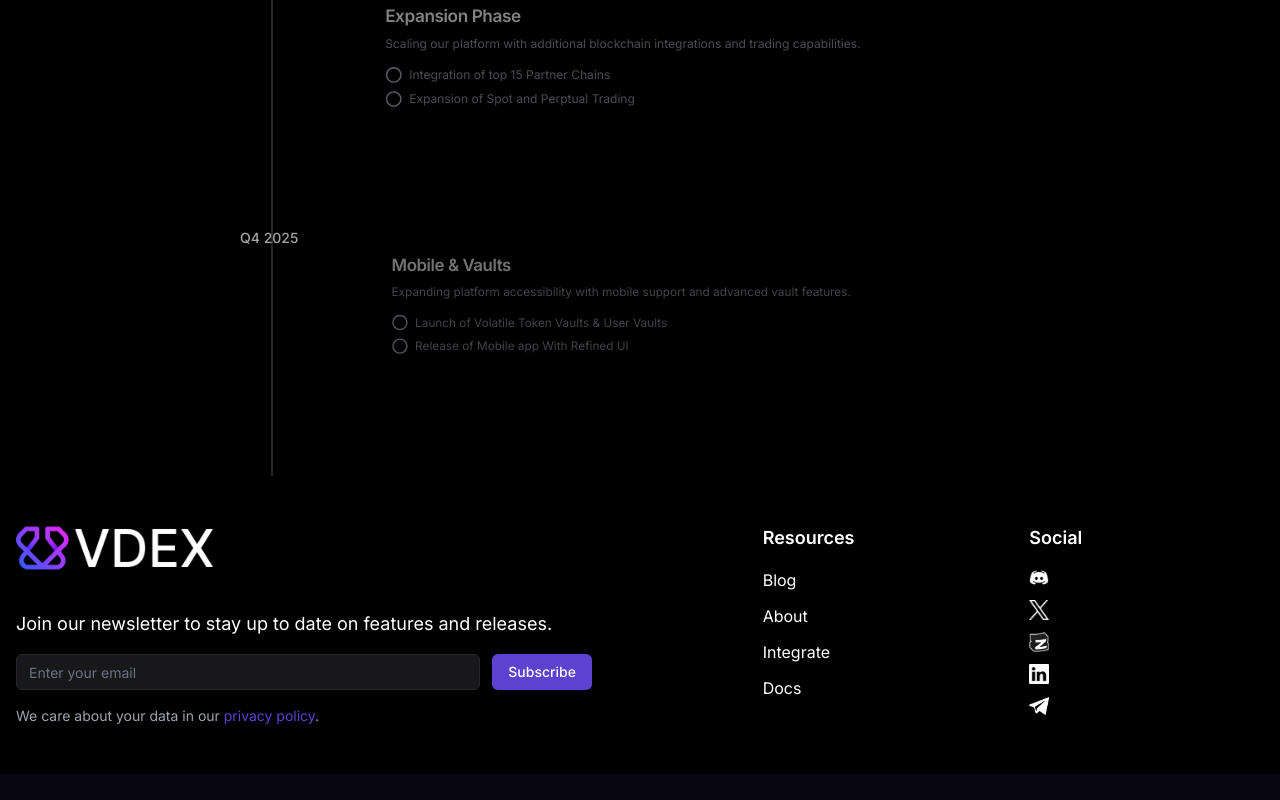
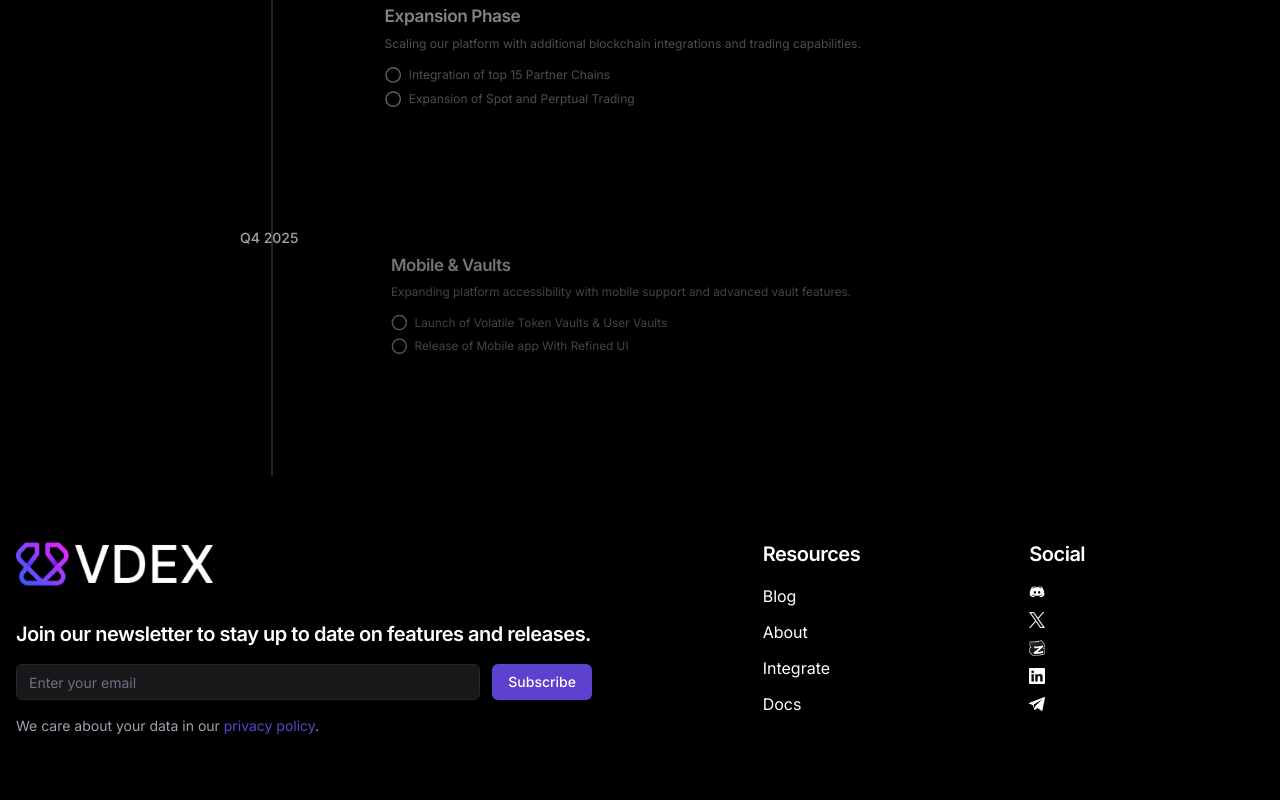
Before and after one commit to JoseBetancourt5/vdex.trade, a Next.js app: page / in a window 1280 px wide. Shown: the part 4695-5495 px from the top of the page. Before the commit the page ends 5469 px from the top, so only its background shows below. Built offline with nearby package versions, Linux system fonts and the light colour scheme.

Commit message:
Clean up and add links to the footer

```diff
--- a/src/components/footer.tsx
+++ b/src/components/footer.tsx
@@ -3,14 +3,15 @@ import Link from "next/link";
 
 import { Button } from "@/components/ui/button";
 import { Input } from "@/components/ui/input";
+import { Heading, Text } from "@/components/ui/typography";
 
 export function Footer() {
   return (
-    <footer className="bg-black py-12 w-full text-white">
+    <footer className="bg-black py-12 md:py-16 w-full">
       <div className="mx-auto px-4 container">
         <div className="gap-8 grid grid-cols-1 lg:grid-cols-12">
           {/* Logo and Newsletter Section */}
-          <div className="space-y-8 lg:col-span-7">
+          <div className="flex flex-col gap-8 lg:col-span-7">
             <Link href="/" className="inline-block">
               <Image
                 src="/vdex-logo.png"
@@ -20,10 +21,10 @@ export function Footer() {
                 className="w-auto h-12"
               />
             </Link>
-            <div className="space-y-4 max-w-xl">
-              <h3 className="text-lg">
+            <div className="flex flex-col gap-4 max-w-xl">
+              <Heading variant="h3" size="lg">
                 Join our newsletter to stay up to date on features and releases.
-              </h3>
+              </Heading>
               <div className="flex gap-3">
                 <Input
                   type="email"
@@ -32,13 +33,13 @@ export function Footer() {
                 />
                 <Button>Subscribe</Button>
               </div>
-              <p className="text-gray-400 text-sm">
+              <Text size="sm" className="text-gray-400">
                 We care about your data in our{" "}
                 <Link href="/terms" className="text-primary hover:underline">
                   privacy policy
                 </Link>
                 .
-              </p>
+              </Text>
             </div>
           </div>
 
@@ -46,9 +47,11 @@ export function Footer() {
           <div className="lg:col-span-5">
             <div className="gap-8 grid grid-cols-2">
               {/* Resources */}
-              <div className="space-y-4">
-                <h3 className="font-semibold text-lg">Resources</h3>
-                <nav className="flex flex-col space-y-3">
+              <div className="flex flex-col gap-4">
+                <Heading variant="h3" size="lg">
+                  Resources
+                </Heading>
+                <nav className="flex flex-col gap-3">
                   <Link href="/blog" className="hover:text-primary transition-colors">
                     Blog
                   </Link>
@@ -70,61 +73,73 @@ export function Footer() {
               </div>
 
               {/* Social */}
-              <div className="space-y-4">
-                <h3 className="font-semibold text-lg">Social</h3>
-                <nav className="flex flex-col space-y-3">
+              <div className="flex flex-col gap-4">
+                <Heading variant="h3" size="lg">
+                  Social
+                </Heading>
+                <nav className="flex flex-col gap-3">
                   <Link
                     href="https://discord.com/invite/x9PPR2PAEf"
-                    className="inline-flex items-center gap-2 transition-colors"
+                    className="inline-flex items-center gap-2"
+                    target="_blank"
+                    rel="noopener noreferrer"
                   >
                     <Image
                       src="/icons/discord.png"
                       alt="Discord"
                       width={20}
                       height={20}
-                      className="w-5 h-5"
+                      className="w-4 h-4"
                     />
                   </Link>
                   <Link
                     href="https://x.com/0xVDEX"
-                    className="inline-flex items-center gap-2 transition-colors"
+                    className="inline-flex items-center gap-2"
+                    target="_blank"
+                    rel="noopener noreferrer"
                   >
-                    <Image src="/icons/x.avif" alt="X" width={20} height={20} className="w-5 h-5" />
+                    <Image src="/icons/x.avif" alt="X" width={20} height={20} className="w-4 h-4" />
                   </Link>
                   <Link
-                    href="https://x.com/0xVDEX"
-                    className="inline-flex items-center gap-2 transition-colors"
+                    href="https://zealy.io/cw/virtuallabs-9746/questboard"
+                    className="inline-flex items-center gap-2"
+                    target="_blank"
+                    rel="noopener noreferrer"
                   >
                     <Image
                       src="/icons/zealy.avif"
                       alt="Zealy"
                       width={20}
                       height={20}
-                      className="w-5 h-5"
+                      className="w-4 h-4"
                     />
                   </Link>
                   <Link
-                    href="https://linkedin.com/company/vdex"
-                    className="inline-flex items-center gap-2 transition-colors"
+                    href="https://www.linkedin.com/company/0xvirtuallabs/posts/?feedView=all"
+                    className="inline-flex items-center gap-2"
+                    target="_blank"
+                    rel="noopener noreferrer"
                   >
                     <Image
                       src="/icons/linkedin.avif"
                       alt="LinkedIn"
                       width={20}
                       height={20}
-                      className="w-5 h-5"
+                      className="w-4 h-4"
                     />
                   </Link>
                   <Link
-                    href="https://t.me/vdex"
-                    className="inline-flex items-center gap-2 transition-colors"
+                    href="https://t.me/VDEXcommunity"
+                    className="inline-flex items-center gap-2"
+                    target="_blank"
+                    rel="noopener noreferrer"
                   >
                     <Image
                       src="/icons/telegram.avif"
                       alt="Telegram"
                       width={20}
                       height={20}
-                      className="w-5 h-5"
+                      className="w-4 h-4"
                     />
                   </Link>
                 </nav>
```
